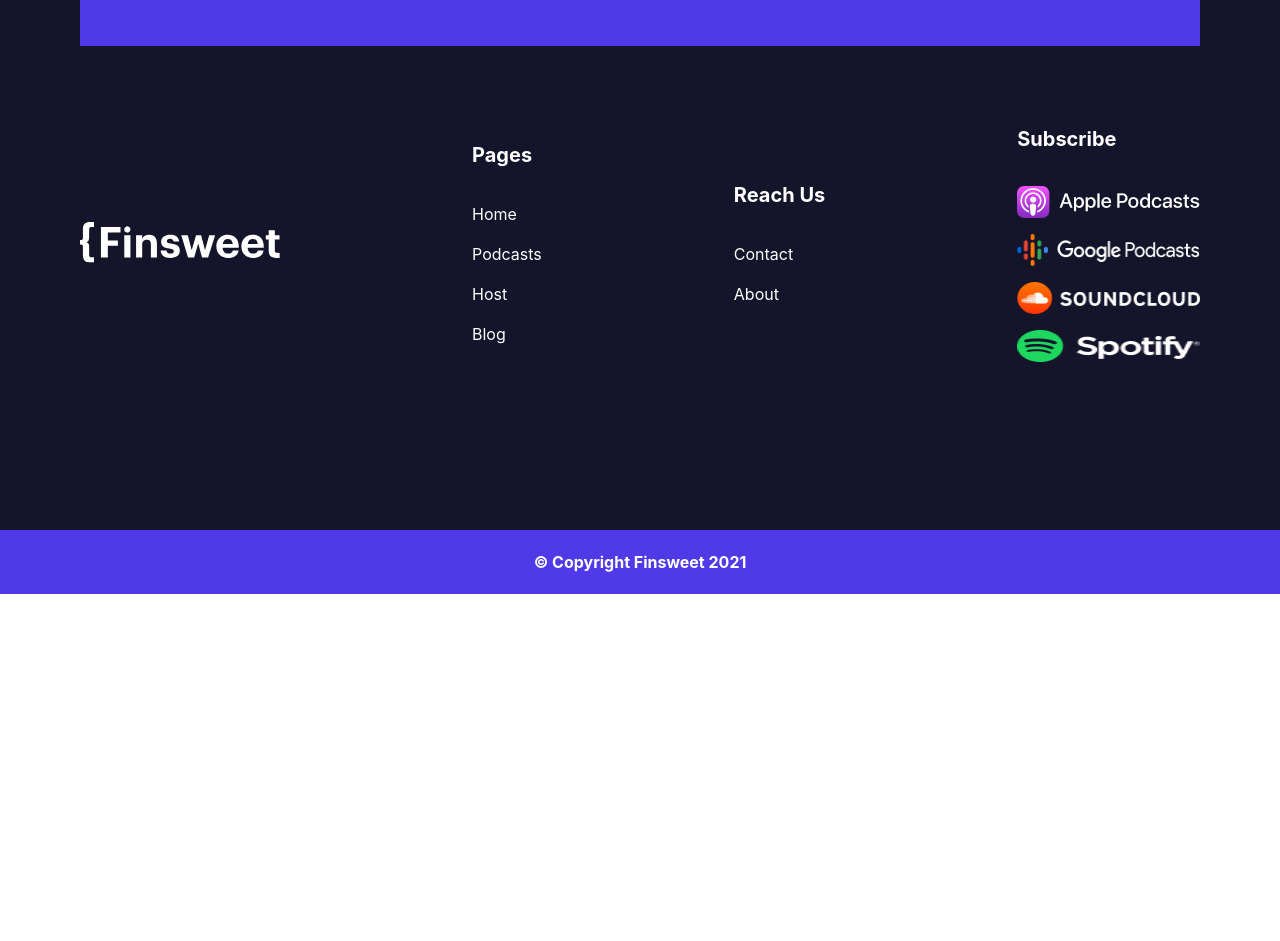
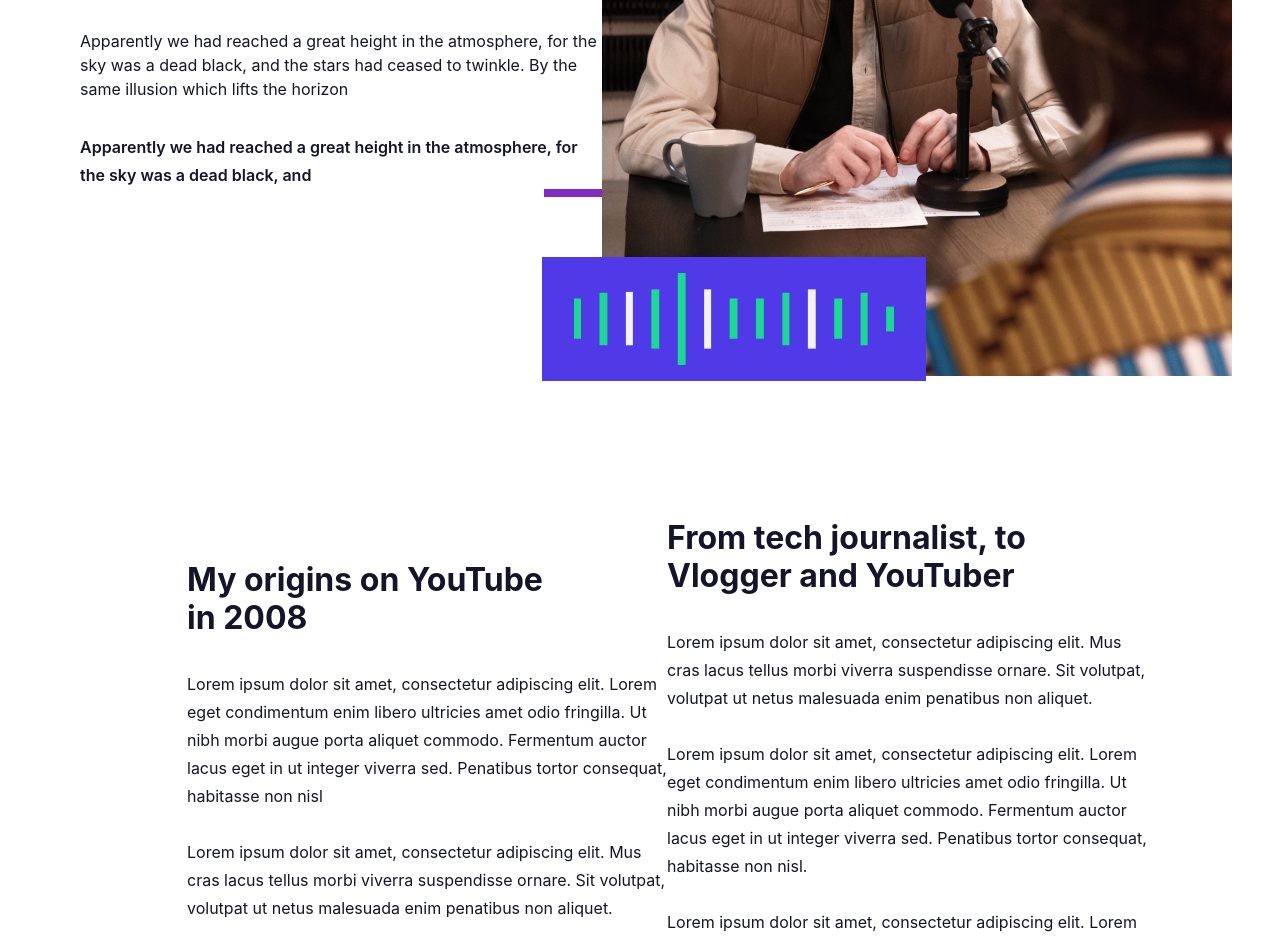
Before and after one commit to Canaga81/podcast, a React (Vite) app: page /host in a window 1280 px wide. Shown: the part 1280-2221 px from the top of the page. Before the commit the page ends 1874 px from the top, so only its background shows below. Built offline with nearby package versions, Linux system fonts and the light colour scheme.

Commit message:
Vlogger Style Finish

```diff
--- a/src/components/Dream/Dream.css
+++ b/src/components/Dream/Dream.css
@@ -0,0 +1,66 @@
+.dream {
+    padding: 0 8rem;
+    padding-bottom: 12.8rem;
+}
+
+.dream_container {
+    display: flex;
+    align-items: center;
+    justify-content: space-between;
+}
+
+.dream_container-left {
+    display: flex;
+    flex-direction: column;
+    gap: 3.2rem;
+    position: relative;
+}
+
+.dream_container-left h2 {
+    width: 32.2471rem;
+    color: var(--black-color);
+    font-family: Inter;
+    font-size: 3.2rem;
+    font-style: normal;
+    font-weight: 700;
+    line-height: 120%;
+}
+
+.dream_container-left .dream_slim_text {
+    width: 52.2rem;
+    color: var(--black-color);
+    font-family: Inter;
+    font-size: 1.6rem;
+    font-style: normal;
+    font-weight: 400;
+    line-height: 150%;
+}
+
+.dream_container-left .dream_bold_text {
+    width: 52.2rem;
+    color: var(--black-color);
+    font-family: Inter;
+    font-size: 16px;
+    font-style: normal;
+    font-weight: 600;
+    line-height: 28px; /* 175% */
+}
+
+.dream_container-right .dream_wave_bg {
+    width: 38.4rem;
+    height: 12.4rem;
+    background-color: var(--blue-btn-bg);
+    display: flex;
+    align-items: center;
+    justify-content: center;
+    margin-top: -12rem;
+    margin-left: -6rem;
+    position: relative;
+    z-index: 3;
+}
+
+.dream_container-left .line_bold_purple_cont .line_bold_purple {
+    position: absolute;
+    bottom: 2.4rem;
+    right: 0;
+}
--- a/src/components/Dream/Dream.jsx
+++ b/src/components/Dream/Dream.jsx
@@ -1,10 +1,51 @@
 import React from 'react'
 import './Dream.css'
+import man_speaking from '../../images/man_speaking.png';
+import bg_wave from '../../images/bg_wave.png'
+import line_bold_purple from '../../images/line_bold_purple.png'
 
 const Dream = () => {
-  return (
-    <div>Dream</div>
-  )
+
+    return (
+
+        <section className='dream'>
+
+            <div className="dream_container">
+
+                <div className="dream_container-left">
+
+                    <h2>A small story about a big dream  —  </h2>
+
+                    <p className='dream_slim_text'>
+                        Apparently we had reached a great height in the atmosphere,
+                        for the sky was a dead black, and the stars had ceased to twinkle.
+                        By the same illusion which lifts the horizon
+                    </p>
+
+                    <p className="dream_bold_text">
+                        Apparently we had reached a great height in the atmosphere,
+                        for the sky was a dead black, and
+                    </p>
+
+                    <div className='line_bold_purple_cont'>
+                        <img className='line_bold_purple' src={line_bold_purple} alt="" />
+                    </div>
+
+                </div>
+
+                <div className="dream_container-right">
+                    <img src={man_speaking} alt="" />
+                    <div className="dream_wave_bg">
+                        <img src={bg_wave} alt="" />
+                    </div>
+                </div>
+
+            </div>
+
+        </section>
+
+    )
+
 }
 
 export default Dream
--- /dev/null
+++ b/src/components/Vlogger/Vlogger.css
@@ -0,0 +1,43 @@
+.vlogger {
+    padding: 0 8.7rem;
+    padding-bottom: 12.8rem;
+}
+
+.vlogger_container {
+    display: flex;
+    align-items: center;
+    justify-content: space-between;
+    padding: 1rem 10rem;
+}
+
+.vlogger_container-left {
+    display: flex;
+    flex-direction: column;
+    gap: 3.2rem;
+}
+
+.vlogger_container-right {
+    display: flex;
+    flex-direction: column;
+    gap: 3.2rem;
+}
+
+.vlogger_title {
+    width: 36.6812rem;
+    color: var(--black-color);
+    font-family: Inter;
+    font-size: 3.2rem;
+    font-style: normal;
+    font-weight: 700;
+    line-height: 120%;
+}
+
+.vlogger_text {
+    width: 48rem;
+    color: var(--black-color);
+    font-family: Inter;
+    font-size: 1.6rem;
+    font-style: normal;
+    font-weight: 400;
+    line-height: 28px;
+}
--- /dev/null
+++ b/src/components/Vlogger/Vlogger.jsx
@@ -0,0 +1,50 @@
+import React from 'react'
+import './Vlogger.css'
+
+const Vlogger = () => {
+    return (
+        <section className='vlogger'>
+            <div className="vlogger_container">
+                <div className="vlogger_container-left">
+                    <h2 className='vlogger_title'>My origins on YouTube in 2008</h2>
+                    <p className='vlogger_text'>
+                        Lorem ipsum dolor sit amet,
+                        consectetur adipiscing elit. Lorem eget condimentum enim
+                        libero ultricies amet odio fringilla.
+                        Ut nibh morbi augue porta aliquet commodo.
+                        Fermentum auctor lacus eget in ut integer viverra sed.
+                        Penatibus tortor consequat, habitasse non nisl
+                        <br />
+                        <br />
+                        Lorem ipsum dolor sit amet,
+                        consectetur adipiscing elit. Mus cras lacus tellus
+                        morbi viverra suspendisse ornare. Sit volutpat,
+                        volutpat ut netus malesuada enim penatibus
+                        non aliquet.
+                    </p>
+                </div>
+                <div className="vlogger_container-right">
+                    <h2 className='vlogger_title'>From tech journalist, to Vlogger and YouTuber</h2>
+                    <p className='vlogger_text'>
+                        Lorem ipsum dolor sit amet, consectetur adipiscing elit.
+                        Mus cras lacus tellus morbi viverra suspendisse ornare.
+                        Sit volutpat, volutpat ut netus malesuada enim penatibus non aliquet.
+                        <br />
+                        <br />
+                        Lorem ipsum dolor sit amet, consectetur adipiscing elit.
+                        Lorem eget condimentum enim libero ultricies amet odio fringilla.
+                        Ut nibh morbi augue porta aliquet commodo.
+                        Fermentum auctor lacus eget in ut integer viverra sed.
+                        Penatibus tortor consequat, habitasse non nisl.
+                        <br />
+                        <br />
+                        Lorem ipsum dolor sit amet, consectetur adipiscing elit.
+                        Lorem eget condimentum enim libero ultricies ame\
+                    </p>
+                </div>
+            </div>
+        </section>
+    )
+}
+
+export default Vlogger
--- a/src/components/Welcome/Welcome.css
+++ b/src/components/Welcome/Welcome.css
@@ -1,6 +1,7 @@
 .welcome {
     padding: 12.8rem 0;
 }
+
 
 .welcome_container {
     display: flex;
--- a/src/pages/Host/Host.jsx
+++ b/src/pages/Host/Host.jsx
@@ -1,18 +1,24 @@
 import React from 'react'
 import Welcome from '../../components/Welcome/Welcome'
 import Companies from '../../components/Companies/Companies'
+import Dream from '../../components/Dream/Dream'
+import Vlogger from '../../components/Vlogger/Vlogger'
 
 const Host = () => {
+
   return (
 
     <>
 
       <Welcome />
       <Companies />
+      <Dream />
+      <Vlogger />
 
     </>
 
   )
+
 }
 
 export default Host
```
Also changed, not shown: src/images/line_bold_purple.png (added).
